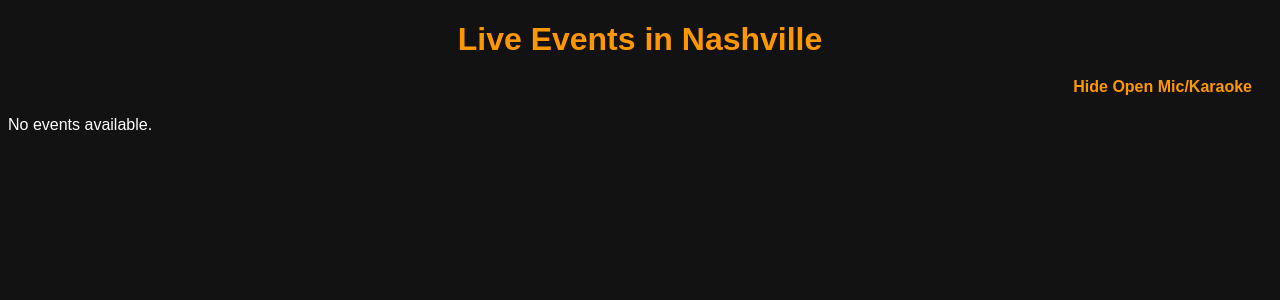
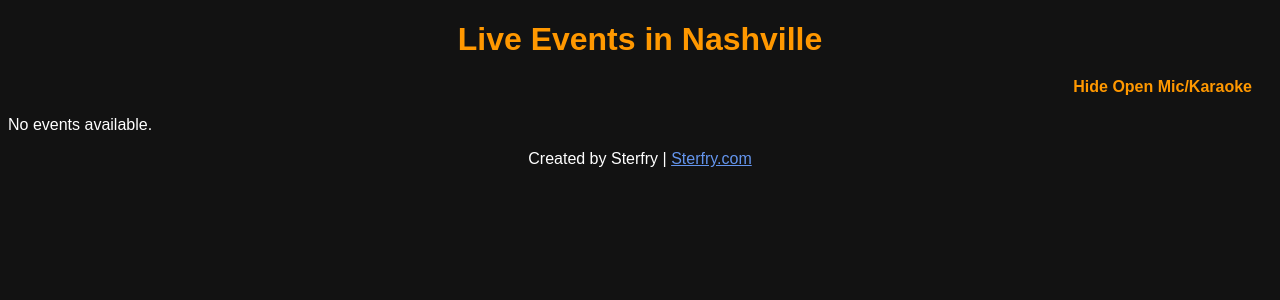
Before and after one commit to cluemom/MusicSource, a Django app: page / in a window 1280 px wide. Shown: the top 300 px of the page. Run offline with Django 5.2, Linux system fonts and the light colour scheme; data that the repository does not hold is empty.

Commit message:
Added created by footer

```diff
--- a/events/templates/events/events_list.html
+++ b/events/templates/events/events_list.html
@@ -93,6 +93,15 @@
                 grid-column: span 5;
             }
         }
+        .footer {
+            display: flex;
+            justify-content: center;
+            align-items: center;
+        }
+
+        .footer a {
+            color: #6495ED;
+        }
     </style>
 </head>
 <body>
@@ -146,5 +155,6 @@
             <p>No events available.</p>
         {% endfor %}
     </ul>
+    <p class="footer"> Created by Sterfry |&nbsp;<a href="https://Sterfry.com"> Sterfry.com</a></p>
 </body>
 </html>
```
Also changed, not shown: dump_script.py (deleted, +0 -9 lines), 1 other file.
